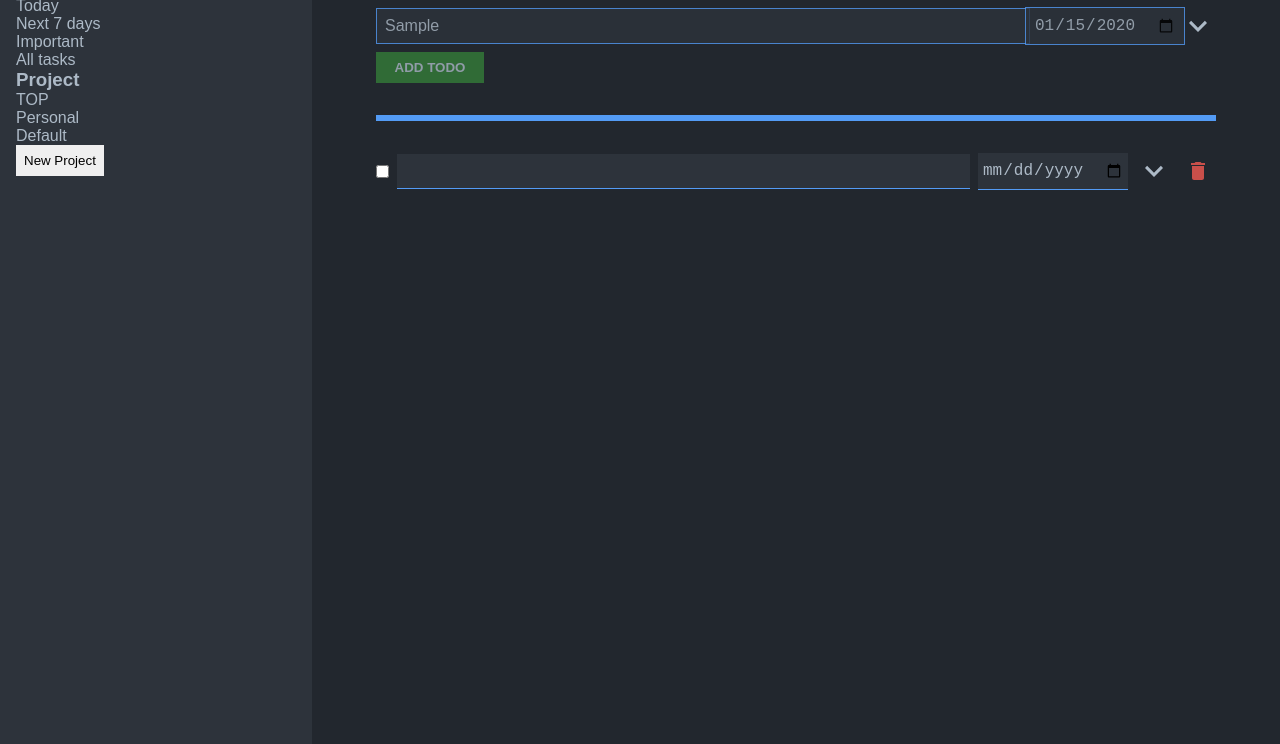
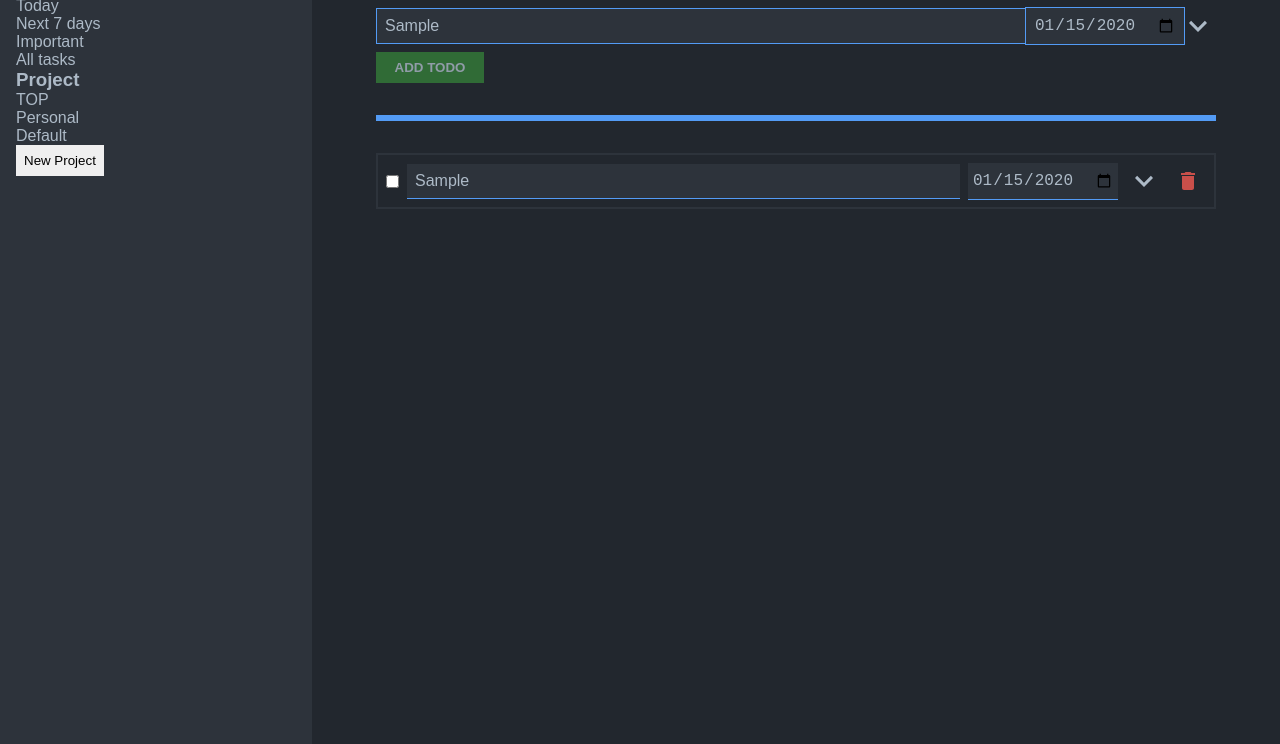
Before and after one commit to zellko/top-todo, a website built with webpack: page dist/index.html in a window 1280 px wide. Both pictures are taken after typing "Sample", "2020-01-15" into the empty fields and a click on the button "ADD TODO". Shown: the part 56-800 px from the top of the page. Built offline with nearby package versions, Linux system fonts and the light colour scheme.

Commit message:
Modified JS / CSS
JS:
- Added: all datas from form to ToDo object.
- Added: creation of a toDo card which is displayed on the page with all data from todo object.
- Added: Module to load all todo and display them on the page.

CSS:
- Styling modifications

```diff
--- a/src/index.js
+++ b/src/index.js
@@ -7,7 +7,7 @@ const formextend = document.querySelector("svg");
 const buttonAddProject = document.querySelector("button");
 const buttonAddTodo = document.querySelector(".form-button");
 const formOptionals = document.querySelectorAll(".form-optional");
-let projectArray = ["default", "top"];
+let projectListArray = ["default", "top"];
 let toDoListArray = [];
 
 
@@ -16,7 +16,33 @@ let toDoListArray = [];
 DOM / CONTENT LOADING / MANIPULATION
 ****************************************/
 
-loadContent.loadAllTodo(["12345"]); //test
+// loadContent.loadAllTodo(["12345"]); //test
+
+function domLoadAllTodo() {
+    loadContent.loadAllTodo(toDoListArray, projectListArray); //test
+};
+
+function removeRemoveAllTodo() {
+    const domToDoCard = document.querySelectorAll(".todo-card");
+    domToDoCard.forEach(element => content.removeChild(element));
+};
+
+/****************************************
+GET FORM DATA
+****************************************/
+
+function getFormData() {
+    const formData = new FormData(document.querySelector('form'));
+
+    //... Convert form data to array
+    let formDataArray = [];
+    for (let pair of formData.entries()) {
+        if (pair[0] === "form-title" && pair[1] === "") return; // Ignore click if title is empty
+        formDataArray.push(pair[1]);
+    }
+
+    return formDataArray;
+};
 
 /****************************************
 TODO OBJECT CREATION / MODIFICATION
@@ -31,21 +57,23 @@ TODO OBJECT CREATION / MODIFICATION
 const ToDoObject = ([...args]) => {
     // Factory function to create ToDo Object
     console.log(args);
-    // const title = args[0];
-    // const priority = args[1];
 
     // Get the datas from the argument
-    const getTitle = () => args[0];
-    const getDate = () => args[1];
-    const getPriority = () => args[2];
-    const getDesciption = () => args[3];
+    const title = args[0];
+    const date = args[1];
+    const note = args[2];
+    const project = args[3];
+    const priority = args[4];
+    //const getTitle = () => args[0];
+    // const getDate = () => args[1];
+    // const getNote = () => args[2];
+    // const getProject = () => args[3];
+    // const getPriority = () => args[4];
     const todoID = toDoListArray.length;
 
     const push = () => {
         // Push the datas to the ToDo list array
-        // console.log(e);
-        // console.log(this);
-        toDoListArray.push({ title: getTitle(), priority: getPriority(), id: todoID })
+        toDoListArray.push({ title: title, date: date, note: note, project: project, priority: priority, id: todoID })
     };
 
     return { push };
@@ -60,18 +88,16 @@ buttonAddTodo.addEventListener("click", () => {
     // When the button "ADD TODO" is clicked...
 
     //... Get the datas from the form
-    const formData = new FormData(document.querySelector('form'));
-
-    //... Convert form data to array
-    let formDataArray = [];
-    for (let pair of formData.entries()) {
-        if (pair[0] === "form-title" && pair[1] === "") return; // Ignore click if title is empty
-        formDataArray.push(pair[1]);
-    }
+    const formData = getFormData();
+    console.log(formData);
 
     //... Create a new object
-    const newTodo = ToDoObject(formDataArray);
+    const newTodo = ToDoObject(formData);
     newTodo.push(); //... and push it to the ToDo list array
+
+    //... Refresh ToDo Display
+    removeRemoveAllTodo();
+    domLoadAllTodo();
 
     console.log(toDoListArray)
 });
@@ -83,10 +109,16 @@ content.addEventListener("click", (e) => {
     // Extend the ToDo card if the button is clicked
     if (e.target.classList[0] === "todo-card-extend") {
         const card = e.target.parentElement;
+        const chevronImage = e.target;
+
+        console.log(e.target)
         for (let child of card.childNodes) {
-            if (child.classList[1] === "todo-card-optional") child.classList.toggle("show");
+            if (child.classList[1] === "todo-card-optional") {
+                child.classList.toggle("show");
+            };
         };
 
+        chevronImage.classList.toggle("rotate"); // Rotate "chevron" image
 
     };
 });
--- a/src/loadContent.js
+++ b/src/loadContent.js
@@ -8,22 +8,37 @@ const pageContent = document.querySelector(".content");
 
 const loadContent = (() => {
 
-    const loadAllTodo = (listArray) => {
-        console.log(listArray);
+    const loadAllTodo = (listArray, projectList) => {
         console.log("Loading all ToDo's");
+        console.log("project list: ");
+        console.log(projectList);
 
-        const toDoCard = createTodoCard();
+        listArray.forEach(element => {
+            const toDoCard = createTodoCard(projectList);
 
-        console.log(toDoCard.childNodes[0]);
-        toDoCard.childNodes[0].value = "tdsdsaest";
+            const toDoTitle = toDoCard.childNodes[1];
+            const toDoDate = toDoCard.childNodes[2];
+            const toDoNote = toDoCard.childNodes[5];
+            const toDoProject = toDoCard.childNodes[6];
+            const toDoPrority = toDoCard.childNodes[7];
 
-        console.log(toDoCard);
-        pageContent.appendChild(toDoCard);
+            toDoTitle.value = element.title;
+            toDoDate.value = element.date;
+            toDoNote.value = element.note;
+            toDoProject.value = element.project;
+            toDoPrority.value = element.priority;
+            const toDoID = element.id;
+
+            toDoCard.setAttribute("ID", toDoID);
+            pageContent.appendChild(toDoCard);
+
+        });
+
+
 
     };
 
     const loadTodayTodo = (listArray) => {
-        console.log(listArray);
         console.log("Loading Today ToDo's");
     };
 
--- a/src/style.css
+++ b/src/style.css
@@ -76,7 +76,7 @@ ADD TODO FORM
 .todo-form {
     display: grid;
     align-items: center;
-    grid-template-rows: 36px;
+    grid-template-rows: 36px auto auto auto;
     grid-template-columns: 1fr 150px 36px;
     margin-bottom: 32px;
     border-bottom: 6px solid var(--blue);
@@ -100,20 +100,34 @@ ADD TODO FORM
 
 .form-title-div>input,
 .form-date-div>input,
-.form-description-div>textarea,
-.form-project-div>select {
+.form-description-div>textarea {
     flex: 1;
 }
 
 .todo-form input,
-.todo-form textarea,
-.todo-form select {
+.todo-form textarea {
     background-color: var(--bg-color-sidebar);
     color: var(--text-light);
-    opacity: 0.8;
     border: 1px solid var(--blue);
     padding: 8px;
     font-size: 1rem;
+}
+
+.form-select-div {
+    background-color: var(--bg-color-sidebar);
+    color: var(--text-light);
+    align-items: center;
+    padding: 0 8px;
+    gap: 16px;
+    border: 1px solid var(--blue);
+}
+
+.form-select-div select {
+    background-color: var(--bg-color-content);
+    color: var(--text-light);
+    padding: 8px;
+    font-size: 1rem;
+    border: 0;
 }
 
 .form-button {
@@ -184,6 +198,8 @@ input:not(:placeholder-shown)+label {
     grid-template-rows: 36px;
     grid-template-columns: min-content 1fr 150px 36px 36px;
     gap: 8px;
+    border: 2px solid var(--bg-color-sidebar);
+    padding: 8px;
 }
 
 .todo-card-input {
--- a/src/todoCardTemplate.js
+++ b/src/todoCardTemplate.js
@@ -1,7 +1,7 @@
 import extendIcon from './chevron-down.svg';
 import deleteIcon from './delete.svg';
 
-function createTodoCard() {
+function createTodoCard(projectList) {
     const toDoCard = document.createElement("div");
     toDoCard.classList.add("todo-card");
 
@@ -19,15 +19,40 @@ function createTodoCard() {
     const toDoDelete = document.createElement("img");
     toDoDelete.src = deleteIcon;
 
-    const test = document.createElement("input");
-    test.classList.add("todo-card-input");
-    test.classList.add("todo-card-optional");
+    const toDoNote = document.createElement("textarea");
+
+    const toDoProject = document.createElement("select");
+    for (let project of projectList) {
+        const projectOption = document.createElement("option");
+        projectOption.value = project;
+        projectOption.textContent = project;
+        toDoProject.appendChild(projectOption);
+    };
+
+    const toDoPriotity = document.createElement("select");
+    const prioOne = document.createElement("option");
+    const prioTwo = document.createElement("option");
+    const prioTree = document.createElement("option");
+    prioOne.value = 1;
+    prioOne.textContent = "1";
+    prioTwo.value = 2;
+    prioTwo.textContent = "2";
+    prioTree.value = 3;
+    prioTree.textContent = "3";
+
+    toDoPriotity.append(prioOne, prioTwo, prioTree);
 
     toDoextend.classList.add("todo-card-extend");
     toDoTitle.classList.add("todo-card-input");
     toDoCheckBox.classList.add("todo-card-input");
     toDoDate.classList.add("todo-card-input");
-    toDoCard.append(toDoCheckBox, toDoTitle, toDoDate, toDoextend, toDoDelete, test);
+    toDoNote.classList.add("todo-card-input");
+    toDoNote.classList.add("todo-card-optional");
+    toDoProject.classList.add("todo-card-input");
+    toDoProject.classList.add("todo-card-optional");
+    toDoPriotity.classList.add("todo-card-input");
+    toDoPriotity.classList.add("todo-card-optional");
+    toDoCard.append(toDoCheckBox, toDoTitle, toDoDate, toDoextend, toDoDelete, toDoNote, toDoProject, toDoPriotity);
 
     return toDoCard;
 };
```
Also changed, not shown: dist/index.html.
